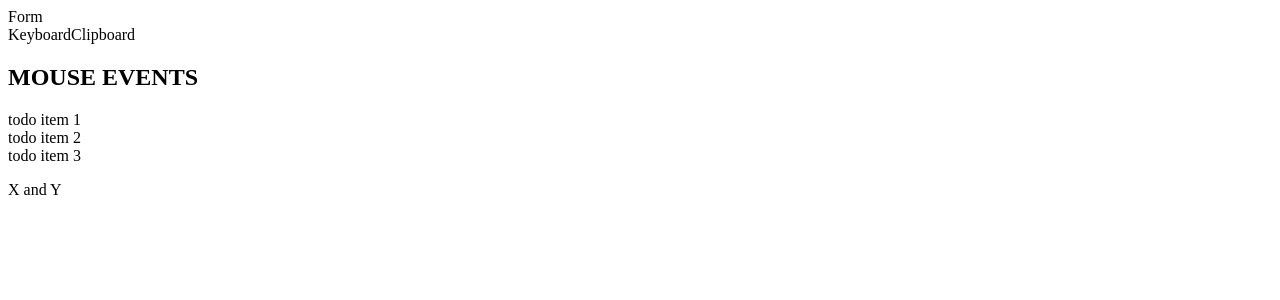
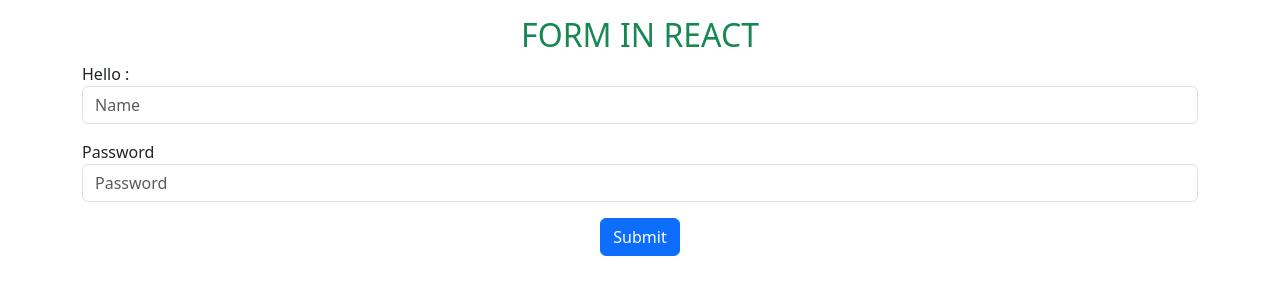
Before and after one commit to koraykoksal/react-app_useStateHook-Events, a React (Create React App) app: page / in a window 1280 px wide. Shown: the top 300 px of the page. Built offline with nearby package versions, Linux system fonts and the light colour scheme.

Commit message:
react form value

```diff
--- a/package.json
+++ b/package.json
@@ -3,7 +3,9 @@
   "version": "0.1.0",
   "private": true,
   "dependencies": {
+    "bootstrap": "^5.3.0",
     "react": "^18.2.0",
+    "react-bootstrap": "^2.8.0",
     "react-dom": "^18.2.0",
     "react-scripts": "5.0.1"
   },
--- a/src/App.js
+++ b/src/App.js
@@ -1,13 +1,15 @@
 import Form from "./components/1-forms/Form"
 import KeyboardEvents from "./components/2-keyboardClipboardEvents/KeyboardClipboard"
 import MouseEvent from "./components/3-mouseEvents/MouseEvent"
+
+import 'bootstrap/dist/css/bootstrap.min.css';
 
 function App() {
   return (
     <div>
       <Form />
-      <KeyboardEvents />
-      <MouseEvent />
+      {/* <KeyboardEvents /> */}
+      {/* <MouseEvent /> */}
     </div>
   )
 }
--- a/src/components/1-forms/Form.jsx
+++ b/src/components/1-forms/Form.jsx
@@ -1,5 +1,53 @@
+import { useState } from "react"
+
+
 const Form = () => {
-  return <div>Form</div>
+  const [username, setUsername] = useState("")
+
+  const hadleUsername=(e)=>{
+
+    setUsername(e.target.value)
+
+  }
+
+  return <div className="container mt-3">
+
+    <h2 className="text-center text-success">FORM IN REACT</h2>
+    <form>
+
+      <div className="mb-3">
+        <label htmlFor="exampleInputEmail1">Hello : {username}</label>
+        <input
+          type="text"
+          className="form-control"
+          id="username"
+          placeholder="Name"
+          value={username}
+          onChange={hadleUsername}
+        />
+
+      </div>
+
+      <div className="mb-3">
+        <label htmlFor="exampleInputPassword1">Password</label>
+        <input
+          type="password"
+          className="form-control"
+          id="password"
+          placeholder="Password"
+        />
+      </div>
+
+      <div className="text-center">
+        <button type="submit" className="btn btn-primary">
+          Submit
+        </button>
+      </div>
+
+    </form>
+
+
+  </div>
 }
 
 export default Form
```
Also changed, not shown: 1 other file (tests, documents, lock files or other folders).
